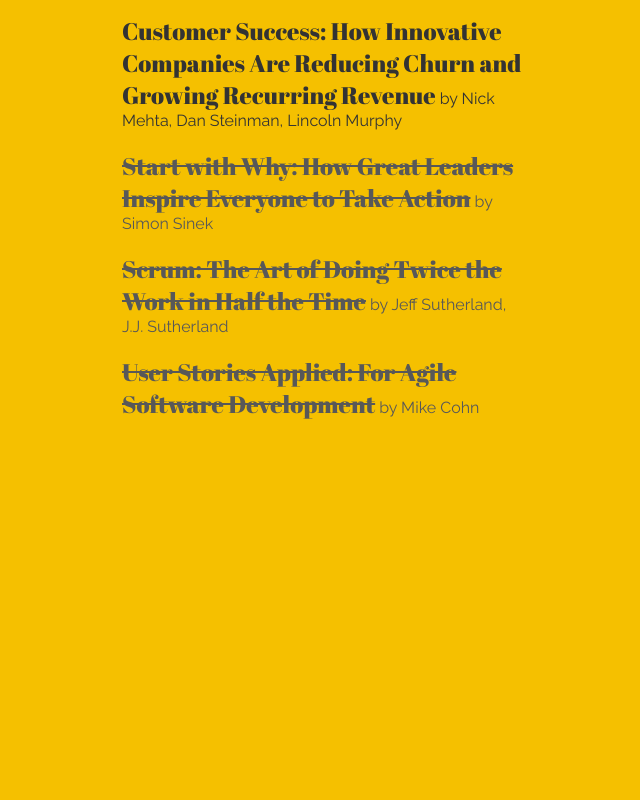
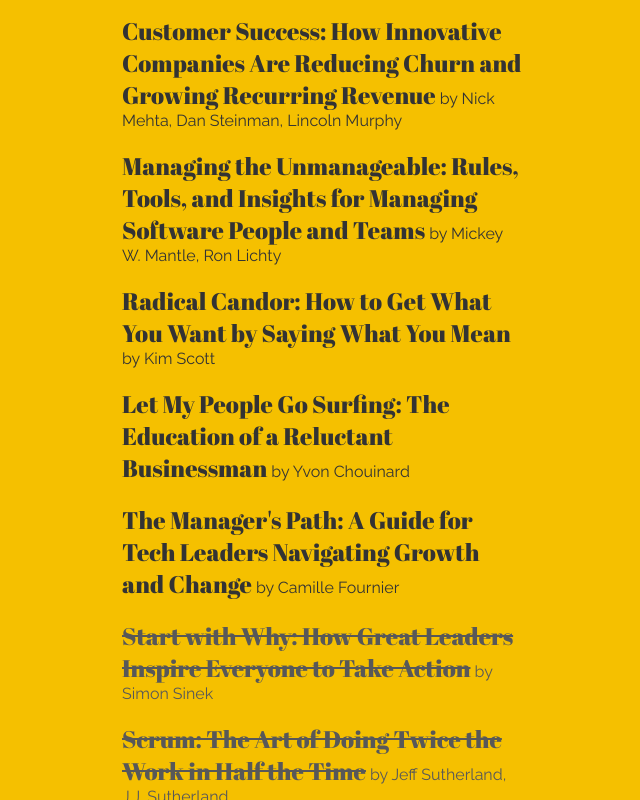
Before and after one commit to Khrystyna/what-i-read, a website: page public/index.html in a window 1280 px wide. Shown: the part 583-1383 px from the top of the page, without its empty margins (28-668 px from the left). Before the commit the page ends 1043 px from the top, so only its background shows below. Drawn offline with Linux system fonts and the light colour scheme.

Commit message:
feat: added few more book to my reading list; fixed meta tags; removed bundle from public.

```diff
--- a/public/bundle.js
+++ /dev/null
@@ -1,5 +0,0 @@
-(function() {
-  'use strict';
-
-})();
-//# sourceMappingURL=bundle.js.map
--- a/public/index.html
+++ b/public/index.html
@@ -2,7 +2,21 @@
 <html lang="en">
   <head>
     <meta charset="UTF-8" />
-    <title>What I read</title>
+    <title>Khrystyna Skvarok: What I read</title>
+    <meta
+      name="description"
+      content="Hi, my name is Khrystyna Skvarok and here you can find a list of books I have read, I am reading and will be reading soon. I believe it tells a lot about you - what makes you spark, what is important to you, how you see this world and life around you."
+    />
+    <meta name="keywords" content="Khrystyna Skvarok, reading list, books" />
+    <meta name="author" content="Khrystyna Skvarok" />
+    <meta name="viewport" content="width=device-width, initial-scale=1.0" />
+    <meta property="og:title" content="Khrystyna Skvarok: What I read" />
+    <meta
+      property="og:description"
+      content="Hi, my name is Khrystyna Skvarok and here you can find a list of books I have read, I am reading and will be reading soon. I believe it tells a lot about you - what makes you spark, what is important to you, how you see this world and life around you."
+    />
+    <meta property="og:image" content="quote.png" />
+    <meta property="og:url" content="https://khrystyna.github.io/what-i-read/" />
     <link
       href="https://fonts.googleapis.com/css2?family=Abril+Fatface&family=Raleway:wght@300;400&display=swap"
       rel="stylesheet"
@@ -220,6 +234,42 @@
               >
               by Nick Mehta, Dan Steinman, Lincoln Murphy
             </li>
+            <li class="book to-read">
+              <a
+                class="book-title"
+                href="https://books.google.nl/books?id=jZSS2uUi2zMC&dq=unmanageable&source=gbs_navlinks_s"
+              >
+                Managing the Unmanageable: Rules, Tools, and Insights for Managing Software People and Teams</a
+              >
+              by Mickey W. Mantle, Ron Lichty
+            </li>
+            <li class="book to-read">
+              <a
+                class="book-title"
+                href="https://books.google.nl/books?id=zbYDDQAAQBAJ&dq=radical+condor&source=gbs_navlinks_s"
+              >
+                Radical Candor: How to Get What You Want by Saying What You Mean</a
+              >
+              by Kim Scott
+            </li>
+            <li class="book to-read">
+              <a
+                class="book-title"
+                href="https://books.google.nl/books?id=Om98RYbp-8sC&dq=let+my+people+go+surfing&source=gbs_navlinks_s"
+              >
+                Let My People Go Surfing: The Education of a Reluctant Businessman</a
+              >
+              by Yvon Chouinard
+            </li>
+            <li class="book to-read">
+              <a
+                class="book-title"
+                href="https://books.google.nl/books/about/The_Manager_s_Path.html?id=xeUpMQAACAAJ&redir_esc=y"
+              >
+                The Manager's Path: A Guide for Tech Leaders Navigating Growth and Change</a
+              >
+              by Camille Fournier
+            </li>
             <li class="book read">
               <a
                 class="book-title"
```
Also changed, not shown: public/quote.png (added), 2 other files.
